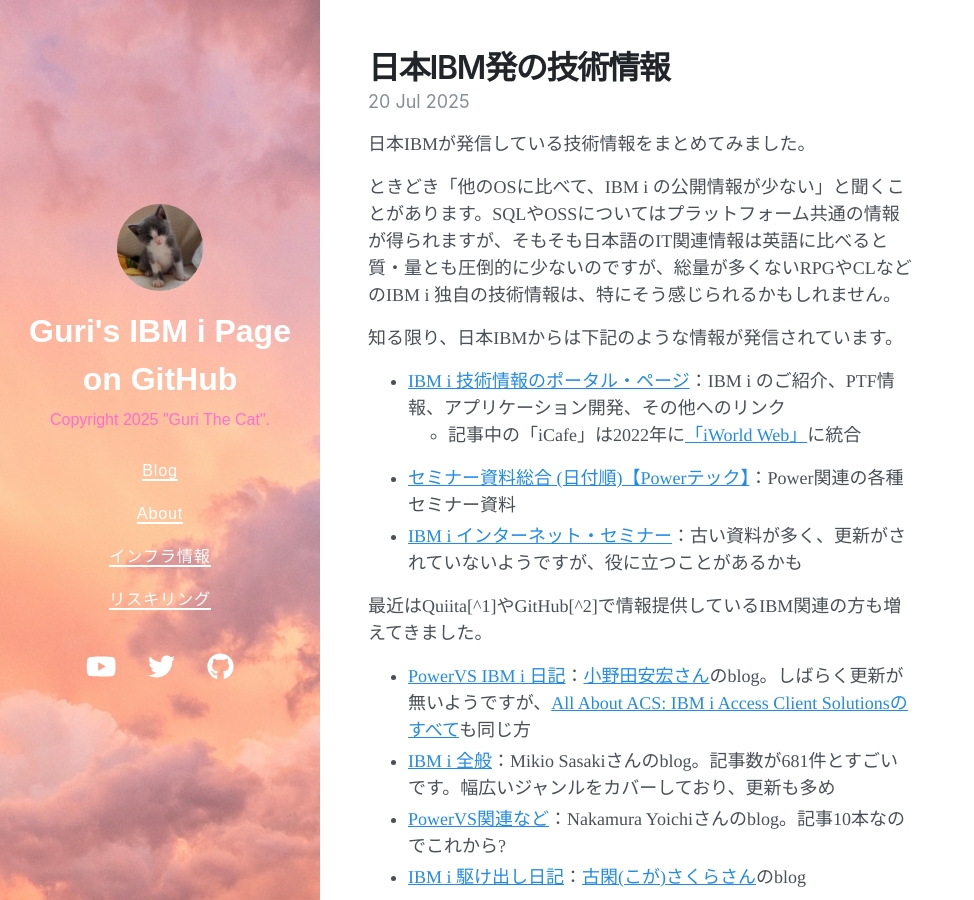
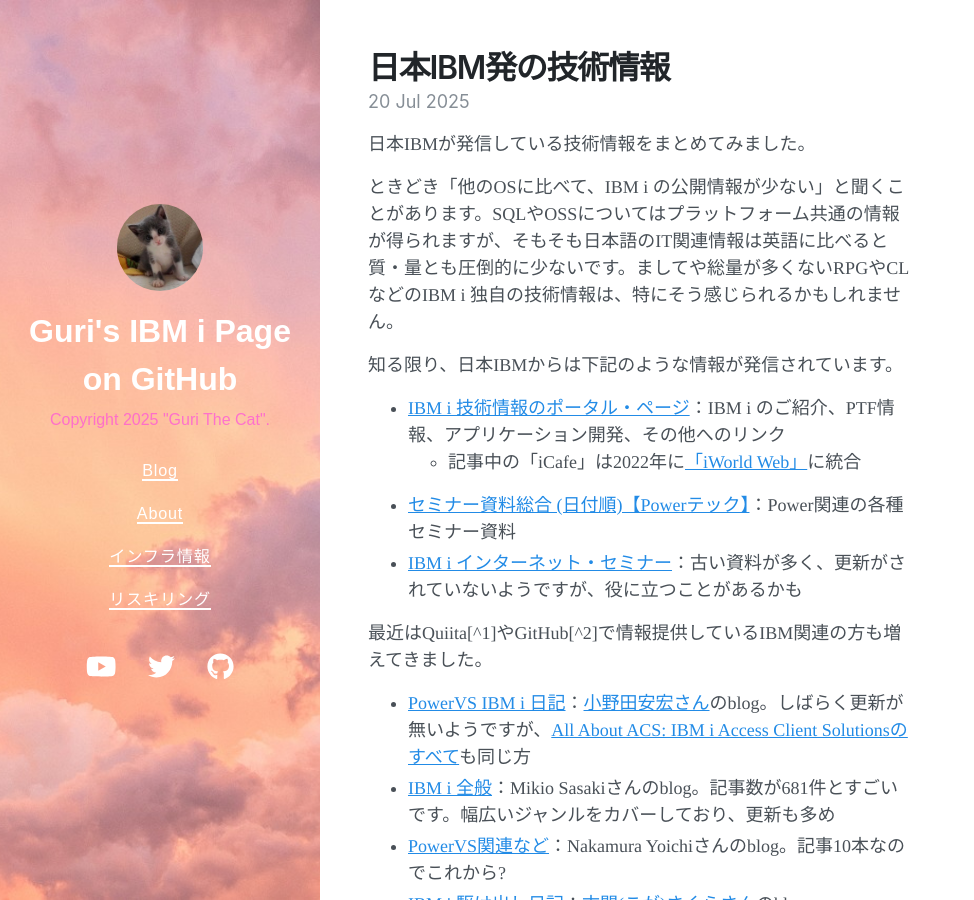
Before and after one commit to GuriCat/GuriPages, a Jekyll site: the page built from _posts/2025-07-21-日本IBM発の技術情報.markdown, in a window 1280 px wide and 900 px high. Shown: the whole window, without its empty margins (0-974 px from the left). Built offline with Jekyll 4.4.1, drawn with Linux system fonts in a browser that asks for light colours; nearby versions of some CDN libraries; a script that is not in the unit is left out.

Commit message:
Update 2025-07-21-日本IBM発の技術情報.markdown

```diff
--- a/_posts/2025-07-21-日本IBM発の技術情報.markdown
+++ b/_posts/2025-07-21-日本IBM発の技術情報.markdown
@@ -6,7 +6,7 @@
 ---
 日本IBMが発信している技術情報をまとめてみました。
 
-ときどき「他のOSに比べて、IBM i の公開情報が少ない」と聞くことがあります。SQLやOSSについてはプラットフォーム共通の情報が得られますが、そもそも日本語のIT関連情報は英語に比べると質・量とも圧倒的に少ないのですが、総量が多くないRPGやCLなどのIBM i 独自の技術情報は、特にそう感じられるかもしれません。
+ときどき「他のOSに比べて、IBM i の公開情報が少ない」と聞くことがあります。SQLやOSSについてはプラットフォーム共通の情報が得られますが、そもそも日本語のIT関連情報は英語に比べると質・量とも圧倒的に少ないです。ましてや総量が多くないRPGやCLなどのIBM i 独自の技術情報は、特にそう感じられるかもしれません。
 
 知る限り、日本IBMからは下記のような情報が発信されています。
 
```
